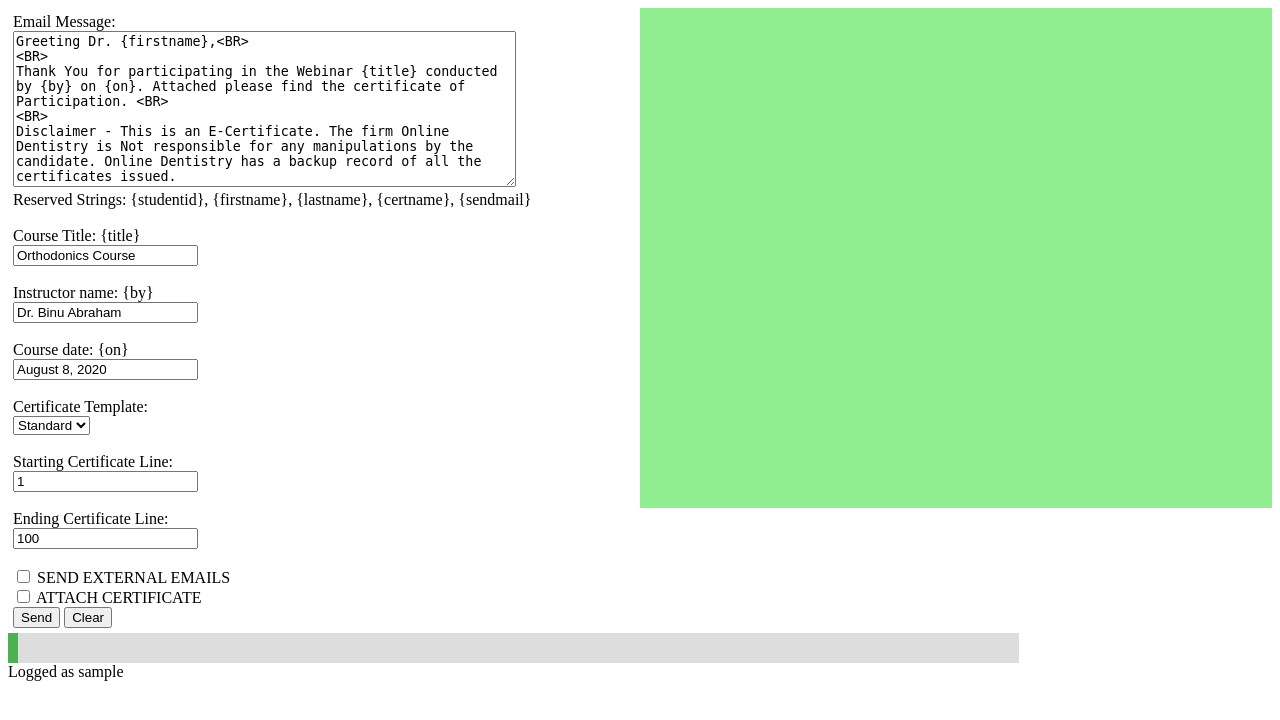
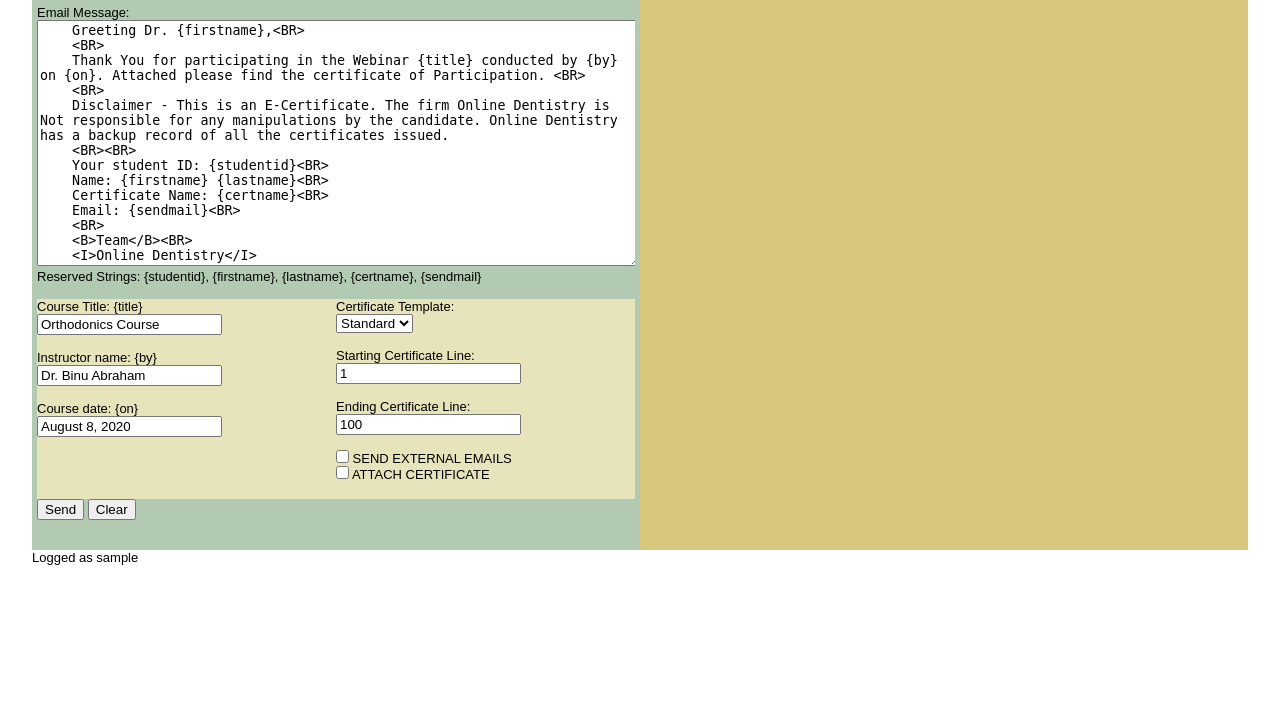
Before and after one commit to bijuabraham/OnlineDentistry, a PHP site: page /certform.php in a window 1280 px wide. Shown: the top 720 px of the page. Run offline with PHP 8.4, Linux system fonts and the light colour scheme; the visitor is signed in with stand-in values (Sample User, id 1); a stand-in replaces the project's code that opens the database connection.

Commit message:
CSS applied

```diff
--- /dev/null
+++ b/certform.css
@@ -0,0 +1,107 @@
+/* my_style.css: styles for mtcsf portal */
+body, html {
+	/*color:#fff;*/
+	/*background-color: #886a52; */
+	/*background-color:#433125; */
+	background-color:white;
+	color:#000000;
+	font-size: 13px;
+	font-family: Arial, Helvetica, sans-serif;
+	margin: 0px auto;
+	padding: 0px;
+}
+
+.clear{clear:both;}
+
+* {
+    margin: 0px;
+}
+
+h1, h2 {
+	padding-top: 1em;
+	padding-bottom: 1em;
+}
+
+h3, h4, h5, h6 {
+	padding-top: 0.6em;
+	padding-bottom: 0.6em;
+}
+
+p, object {
+	padding-top: 0.5em;
+	padding-bottom: 0.5em;
+}
+/*
+a:link {color:Bisque;}
+a:visited {color:BurlyWood;}
+a:hover {color:FireBrick;}
+a:active {color:#0000FF;}
+*/
+
+a:link {color:FireBrick;}      /* unvisited link */
+a:visited {color:#7D1B7E;}  /* visited link */
+a:hover {color:Red;}  /* mouse over link */
+a:active {color:#0000FF;}  /* selected link */
+
+table {
+	border-spacing: 0;
+	*border-collapse:collapse;
+	empty-cells:show;
+	padding-bottom: 0.5em;
+}
+
+td {
+	padding: 4px;
+}
+
+#myProgress {
+  width: 80%;
+  background-color: #ddd;
+}
+
+#myBar {
+  width: 1%;
+  height: 30px;
+  background-color: #4CAF50;
+}
+
+.form_message {
+    float: left;
+    background-color: rgb(178, 202, 178);
+    overflow-x: hidden;
+    overflow-y: auto;
+  }
+
+.form_result {
+  width: 50%;
+  height: 550px;
+  float: left;
+  background-color: rgb(216, 199, 124);
+  overflow-x: hidden;
+  overflow-y: auto;
+
+}
+
+.form_values {
+    width: 50%;
+    float: left;
+    height: 200px;
+    background-color: rgb(231, 228, 187);
+}
+
+.form_params {
+    width: 50%;
+    float: left;
+    height: 200px;
+    background-color: rgb(231, 228, 187);
+  }
+
+  .form_outer {
+    width: 50%;
+    height: 550px;
+    float: left;
+    background-color: rgb(178,202,178);
+  }
+  .textbox {
+      width: 100%;
+  }
--- a/certform.php
+++ b/certform.php
@@ -24,36 +24,16 @@ foreach(glob("certs/*") as $f) {
     unlink($f);
 }
 ?>
+<link href="certform.css" rel="stylesheet" type="text/css" />
 <script type="text/javascript" src="https://ajax.googleapis.com/ajax/libs/jquery/3.5.1/jquery.min.js"></script>
 <script src="certmailer.js"></script>
-<style>
-#myProgress {
-  width: 80%;
-  background-color: #ddd;
-}
-
-#myBar {
-  width: 1%;
-  height: 30px;
-  background-color: #4CAF50;
-}
-.resultmessage {
-  width: 50%;
-  float: right;
-  height: 500px;
-  background-color: lightgreen;
-  overflow-x: hidden;
-  overflow-y: auto;
-}
-</style>
-<div class="resultmessage">
-  <p id = "successmessage"></p>
-  <p id = "errormessage"></p>
-</div>
-<span class="span_edit_right">
+<!-- Form Outer -->
+<div class="form_outer">
   <form name="form2" method="post" action="#" style="padding:5px;">
+  <!-- Form Message -->
+  <div class="form_message">
     <label for="Message">Email Message:</label><BR>
-    <textarea id="message" name="message" rows="10" cols="60">
+    <textarea id="message" name="message" rows="16" class = "textbox">
     Greeting Dr. {firstname},<BR>
     <BR>
     Thank You for participating in the Webinar {title} conducted by {by} on {on}. Attached please find the certificate of Participation. <BR>
@@ -66,16 +46,21 @@ Certificate Name: {certname}<BR>
     Email: {sendmail}<BR>
     <BR>
     <B>Team</B><BR>
-<I>Online Dentistry</I><BR>
-<BR>
-    </textarea><BR>
+    <I>Online Dentistry</I>
+    </textarea>
     Reserved Strings: {studentid}, {firstname}, {lastname}, {certname}, {sendmail}<BR><BR>
+  </div>
+  <!-- Form Values -->
+  <div class="form_values">
     <label for="title">Course Title: {title}</label><br>
     <input type="text" name="title" id="title" value="Orthodonics Course"><br><br>
     <label for="by">Instructor name: {by}</label><br>
     <input type="text" name="by" id="by" value="Dr. Binu Abraham"><br><br>
     <label for="on">Course date: {on}</label><br>
     <input type="text" name="on" id="on" value="August 8, 2020"><br><br>
+  </div>
+  <!-- Form Parameters -->
+  <div class="form_params">
     <label for="template">Certificate Template:</label><br>
     <select id="template">
     <option value="standard">Standard</option>
@@ -87,10 +72,17 @@ Email: {sendmail}<BR>
     <input type="number" name="endcert" id="endcert" value="100"><br><br>
     <input type="checkbox" id="external" name="external" value="external" unchecked><label for="external"> SEND EXTERNAL EMAILS</label><BR>
     <input type="checkbox" id="attach" name="attach" value="attach" unchecked><label for="attach"> ATTACH CERTIFICATE</label><BR>
+  </div>
   <input type="submit" id="submit" name="submit" value="Send" onclick="move()">
   <input type="reset" id="reset" name="reset" value="Clear" onclick="clearprevious()">
   </form>
-</span>
+</div>
+<!-- Form Result -->
+<div class="form_result">
+  <p id = "successmessage"></p>
+  <p id = "errormessage"></p>
+</div>
+<!-- Form Progress Bar -->
 <div id="myProgress">
   <div id="myBar"></div>
 </div>
--- /dev/null
+++ b/my_style.css
@@ -0,0 +1,273 @@
+/* my_style.css: styles for mtcsf portal */
+body, html {
+	/*color:#fff;*/
+	/*background-color: #886a52; */
+	/*background-color:#433125; */
+	background-color:white;
+	color:#000000;
+	font-size: 13px;
+	font-family: Arial, Helvetica, sans-serif;
+	margin: 0px auto;
+	padding: 0px;
+}
+
+.clear{clear:both;}
+
+* {
+    margin: 0px;
+}
+
+h1, h2 {
+	padding-top: 1em;
+	padding-bottom: 1em;
+}
+
+h3, h4, h5, h6 {
+	padding-top: 0.6em;
+	padding-bottom: 0.6em;
+}
+
+p, object {
+	padding-top: 0.5em;
+	padding-bottom: 0.5em;
+}
+
+/*
+a:link {color:Bisque;}
+a:visited {color:BurlyWood;}
+a:hover {color:FireBrick;}
+a:active {color:#0000FF;}
+*/
+
+a:link {color:FireBrick;}      /* unvisited link */
+a:visited {color:#7D1B7E;}  /* visited link */
+a:hover {color:Red;}  /* mouse over link */
+a:active {color:#0000FF;}  /* selected link */
+
+table {
+	border-spacing: 0;
+	*border-collapse:collapse;
+	empty-cells:show;
+	padding-bottom: 0.5em;
+}
+
+td {
+	padding: 4px;
+}
+
+.brown {
+	margin: auto;
+	border: 1px solid white;
+	color:Bisque;
+}
+
+.brown td {
+	border: 1px solid white;
+}
+.brown th {
+	border: 1px solid white;
+}
+
+.special {
+	border: 1px solid black;
+	color:#000;
+}
+
+.special th {
+	/*background-color: IndianRed*/;
+	background-color: IndianRed;
+	padding: 4px;
+	border: 1px solid black;
+}
+.special tr:nth-child(odd) {
+	background-color: DarkSalmon;
+}
+
+.special tr:nth-child(even) {
+	background-color: Coral;
+}
+
+.special td {
+	padding: 4px;
+	border: 1px solid black;
+}
+
+@media print,screen {
+	.dirprint {
+		border: 1px solid black;
+		color:#000;
+	}
+
+	.dirprint th {
+		/*background-color: Lighter Blue #AFE6FB*/;
+		background-color: #AFE6FB !important;
+		padding: 4px;
+		border: 1px solid black;
+	}
+	.dirprint tr:nth-child(odd) {
+		background-color: #CFDDF5 !important;
+	}
+
+	.dirprint tr:nth-child(even) {
+		background-color: #ffffff;
+	}
+
+	.dirprint td {
+		padding: 4px;
+		border: 1px solid black;
+	}
+	.dirprint td.dirtdprint {
+		background-color: #AFE6FB !important;
+	}
+}
+#container {
+	margin: 0px auto;
+	width: 100%;
+}
+
+#content {
+	margin: 0px auto;
+	width: 95%;
+    padding-right: 2.5%;
+    padding-left: 2.5%;
+}
+/* tabbed navigation */
+#tablist {
+    list-style:none;
+    padding-top:2em;
+    padding-bottom:2em;
+	padding-right: 0.5em;
+	padding-left: 0.5em;
+    margin:0;
+    border: none;
+}
+#tablist li {
+    float:left;
+    height:2em;
+    margin-right:0.13em;
+}
+#tablist li a {
+    display:block;
+    padding:0 1em;
+    text-decoration:none;
+    border:0.06em solid #000;
+    border-bottom:0;
+    font:bold 0.88em/2em arial,geneva,helvetica,sans-serif;
+    color:#FFF;
+    /* background-color:#433125; */
+    background-color:#886a52;
+    /* CSS 3 elements */
+    webkit-border-top-right-radius:0.50em;
+    -webkit-border-top-left-radius:0.50em;
+    -moz-border-radius-topright:0.50em;
+    -moz-border-radius-topleft:0.50em;
+    border-top-right-radius:0.50em;
+    border-top-left-radius:0.50em;
+}
+
+#tablist li a:hover {
+    /*background:#886a52;*/
+    background-color:#433125;
+    color:#fff;
+    text-decoration:none;
+}
+
+#tablist li#current a {
+    /*background:#886a52;*/
+    background-color:#433125;
+    color: #fff;
+	border-style: solid;
+	border-color: #000;
+    border-bottom:0;
+}
+#tablist li#current a:hover {
+    /*background:#886a52;*/
+    background-color:#433125;
+}
+
+/* centerbox with blending background : margin auto makes it center */
+#centerbox {
+    /*background-color:#433125; */
+	background-color:white;
+	width:50%;
+	padding-top:5em;
+	margin:auto;
+}
+
+.floatdiv {
+	background-color:#886a52;
+	color:#000;
+	float:left;
+	padding:1em 1em;
+}
+
+.thumbdiv {
+	float:left;
+    width:25%;
+	padding:1em 1em;
+}
+
+
+/* footer divs */
+#footer {
+	width: 95%;
+    padding-right: 2.5%;
+    padding-left: 2.5%;
+    text-align:left;
+	padding-top: 2em;
+}
+
+/*photos styles */
+#pviewport {
+    width: 960px;
+    height: 160px;
+    overflow: hidden;
+}
+
+/* pwrapper moves through the pviewport */
+#pwrapper {
+    /* width overridden in photo_slide.js */
+    width: 7200px;
+    transform: translate3d(0, 0, 0);
+    transition: transform .5s ease-in-out;
+}
+
+.pcontent {
+    float: left;
+    width: 240px;
+    height: 160px;
+    white-space: normal;
+    background-repeat: no-repeat;
+}
+.purls {
+    display: none;
+    visibility:hidden;
+}
+#pcontainer {
+    position: relative;
+    float: left;
+    height: 480px;
+}
+#pleft {
+    position: absolute;
+    top:50%;
+    left:0px;
+    color:grey;
+}
+#portrait {
+    position: absolute;
+    left:120px;
+    width: 720px;
+}
+#pright {
+    position: absolute;
+    top:50%;
+    left:912px;
+    color:grey;
+}
+/* Rules for icon sizes: */
+.material-icons.md-18 { font-size: 18px; }
+.material-icons.md-24 { font-size: 24px; } /* Default */
+.material-icons.md-36 { font-size: 36px; }
+.material-icons.md-48 { font-size: 48px; }
+.material-icons.md-60 { font-size: 60px; }
```
Lines whose indentation alone changed are shown as unchanged.
